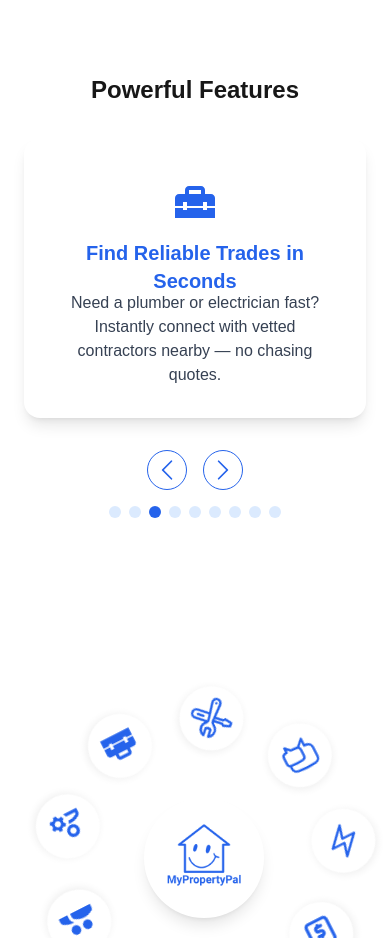
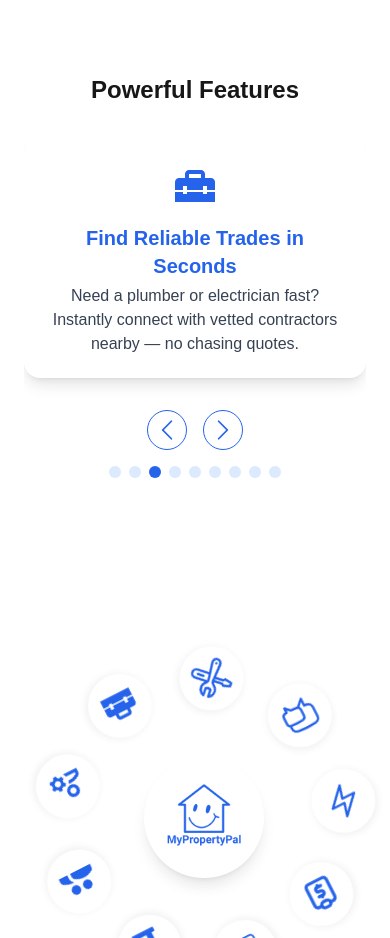
Before and after one commit to rubberduckies12/MyPropertyPal, a Next.js app in the folder marketing_site/: page / in a window 390 px wide. Shown: the part 2260-3198 px from the top of the page. Built offline with nearby package versions, Linux system fonts and the light colour scheme.

Commit message:
hopefully mobile is more responsive

```diff
--- a/marketing_site/src/pages/home/home.jsx
+++ b/marketing_site/src/pages/home/home.jsx
@@ -147,8 +147,15 @@ function FeaturesSlider() {
     return (
         <section className="max-w-3xl mx-auto py-20 px-6 flex flex-col items-center">
             <h2 className="text-2xl font-bold text-center mb-8">Powerful Features</h2>
-            <div className="relative w-full flex flex-col items-center" style={{ minHeight: 340 }}>
-                <div className="w-full flex flex-col items-center">
+            <div
+                className="relative w-full flex flex-col items-center"
+                style={{
+                    minHeight: 340,
+                    height: 340, // <-- Fixed height for the whole slider area
+                    overflow: "hidden", // Prevents content from overflowing and shifting
+                }}
+            >
+                <div className="w-full flex flex-col items-center h-full">
                     <AnimatePresence mode="wait" initial={false}>
                         <motion.div
                             key={current}
@@ -156,12 +163,13 @@ function FeaturesSlider() {
                             animate={{ opacity: 1, x: 0, scale: 1 }}
                             exit={{ opacity: 0, x: direction > 0 ? -60 : 60, scale: 0.98 }}
                             transition={{ duration: 0.35, ease: "easeInOut" }}
-                            className="bg-white rounded-2xl shadow-lg p-10 w-full flex flex-col items-center"
+                            className="bg-white rounded-2xl shadow-lg p-6 w-full flex flex-col items-center h-full"
                             style={{
-                                height: 280, // <-- Set a fixed height (adjust as needed)
+                                height: "100%", // Fill the parent container
                                 display: "flex",
                                 flexDirection: "column",
                                 justifyContent: "center",
+                                overflow: "hidden",
                             }}
                         >
                             <div className="mb-4">{featureSlides[current].icon()}</div>
@@ -193,14 +201,14 @@ function FeaturesSlider() {
                         <button
                             aria-label="Previous feature"
                             onClick={() => handleManualNav(prev)}
-                            className="w-10 h-10 rounded-full border border-[#2563eb] flex items-center justify-center text-[#2563eb] hover:bg-[#2563eb] hover:text-white transition"
+                            className="w-10 h-10 rounded-full border border-[#2563eb] flex items-center justify-center text-[#2563eb] hover:bg-[#2563eb] hover:text-white transition cursor-pointer"
                         >
                             <HiChevronLeft size={28} />
                         </button>
                         <button
                             aria-label="Next feature"
                             onClick={() => handleManualNav(next)}
-                            className="w-10 h-10 rounded-full border border-[#2563eb] flex items-center justify-center text-[#2563eb] hover:bg-[#2563eb] hover:text-white transition"
+                            className="w-10 h-10 rounded-full border border-[#2563eb] flex items-center justify-center text-[#2563eb] hover:bg-[#2563eb] hover:text-white transition cursor-pointer"
                         >
                             <HiChevronRight size={28} />
                         </button>
```
